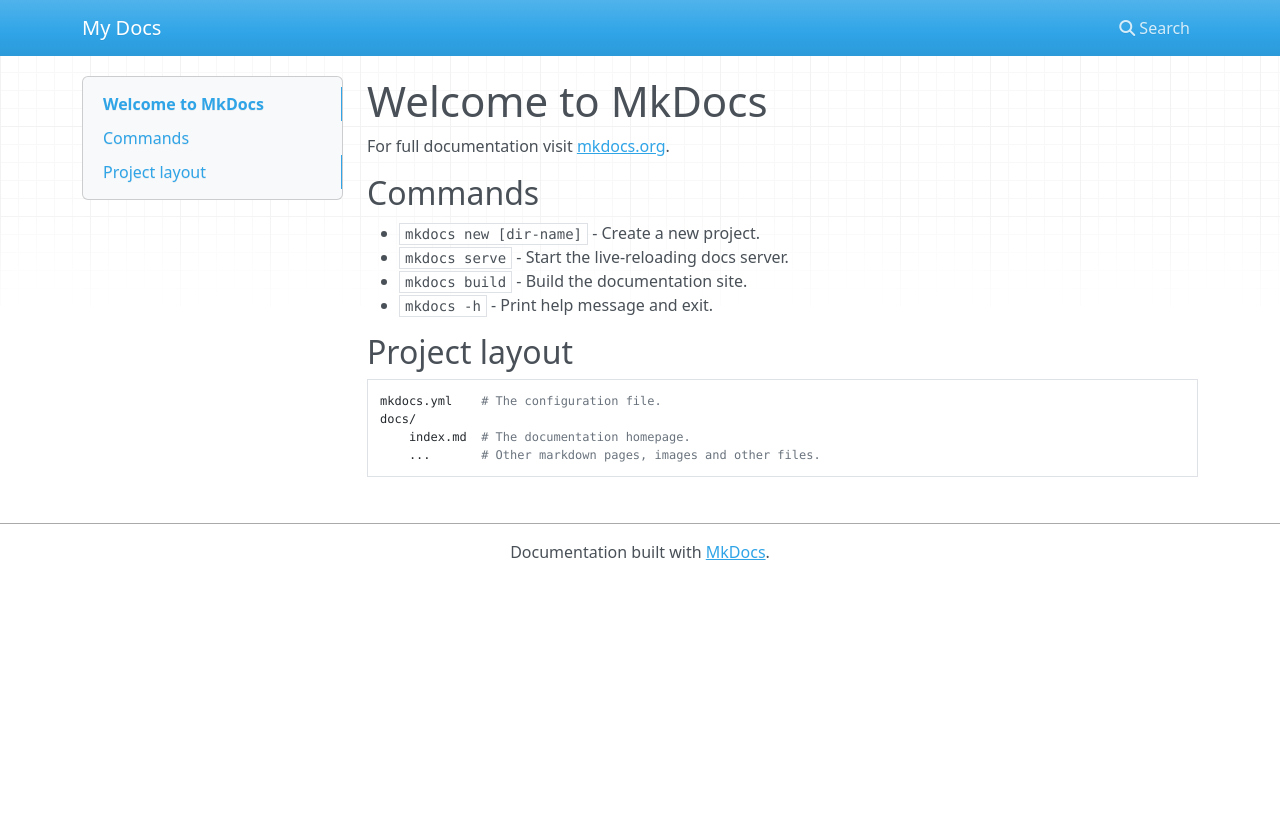
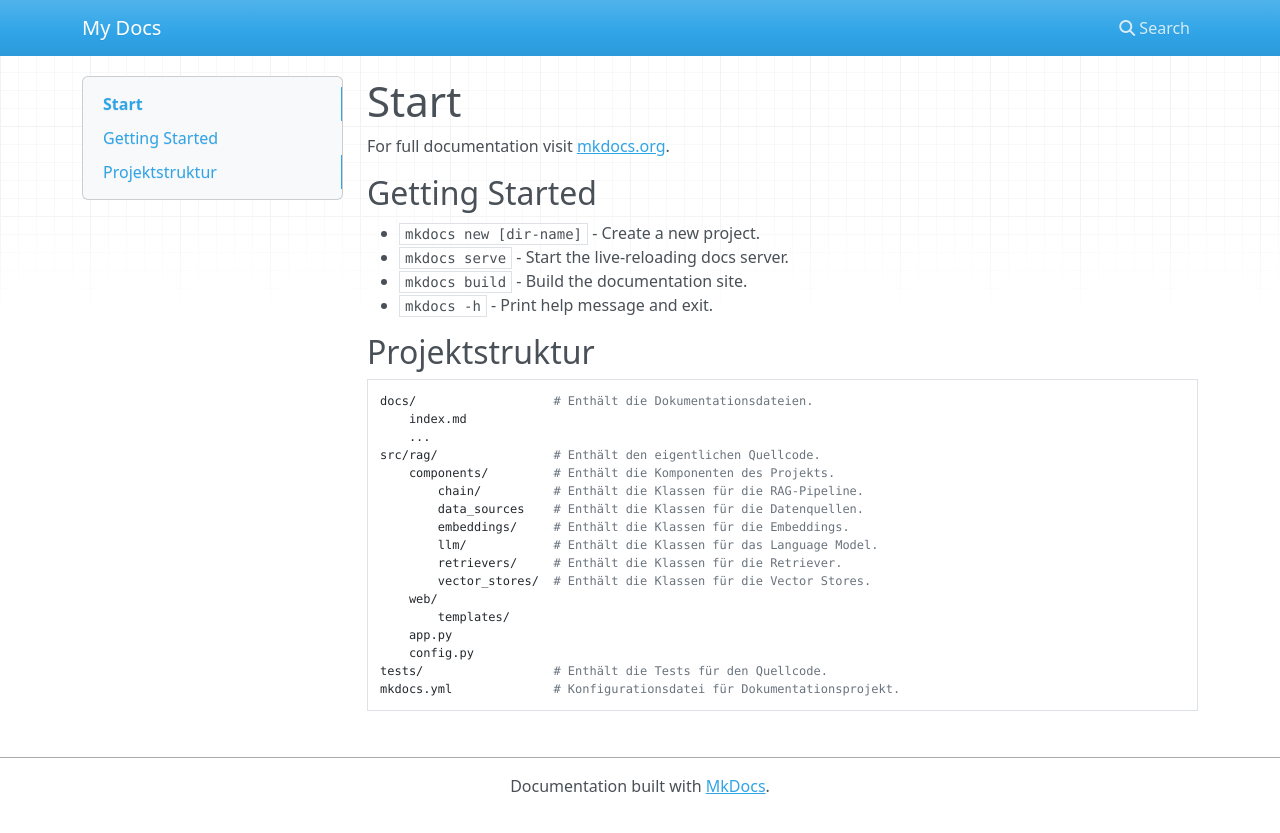
Before and after one commit to pumbaa2211/FOM.BigDataAnalyseProjekt, an MkDocs documentation site: the page built from docs/index.md, in a window 1280 px wide. Shown: the top 833 px of the page. Built offline with MkDocs 1.6.1, drawn with Linux system fonts in a browser that asks for light colours; nearby versions of some CDN libraries.

Commit message:
Dokumentenstruktur zur Dokumentation hinzugefügt

```diff
--- a/docs/index.md
+++ b/docs/index.md
@@ -1,17 +1,30 @@
-# Welcome to MkDocs
+# Start
 
 For full documentation visit [mkdocs.org](https://www.mkdocs.org).
 
-## Commands
+## Getting Started
 
 * `mkdocs new [dir-name]` - Create a new project.
 * `mkdocs serve` - Start the live-reloading docs server.
 * `mkdocs build` - Build the documentation site.
 * `mkdocs -h` - Print help message and exit.
 
-## Project layout
+## Projektstruktur
 
-    mkdocs.yml    # The configuration file.
-    docs/
-        index.md  # The documentation homepage.
-        ...       # Other markdown pages, images and other files.
+    docs/                   # Enthält die Dokumentationsdateien.
+        index.md
+        ...
+    src/rag/                # Enthält den eigentlichen Quellcode.
+        components/         # Enthält die Komponenten des Projekts.
+            chain/          # Enthält die Klassen für die RAG-Pipeline.
+            data_sources    # Enthält die Klassen für die Datenquellen.
+            embeddings/     # Enthält die Klassen für die Embeddings.
+            llm/            # Enthält die Klassen für das Language Model.
+            retrievers/     # Enthält die Klassen für die Retriever.
+            vector_stores/  # Enthält die Klassen für die Vector Stores.
+        web/
+            templates/
+        app.py
+        config.py
+    tests/                  # Enthält die Tests für den Quellcode.
+    mkdocs.yml              # Konfigurationsdatei für Dokumentationsprojekt.
```
